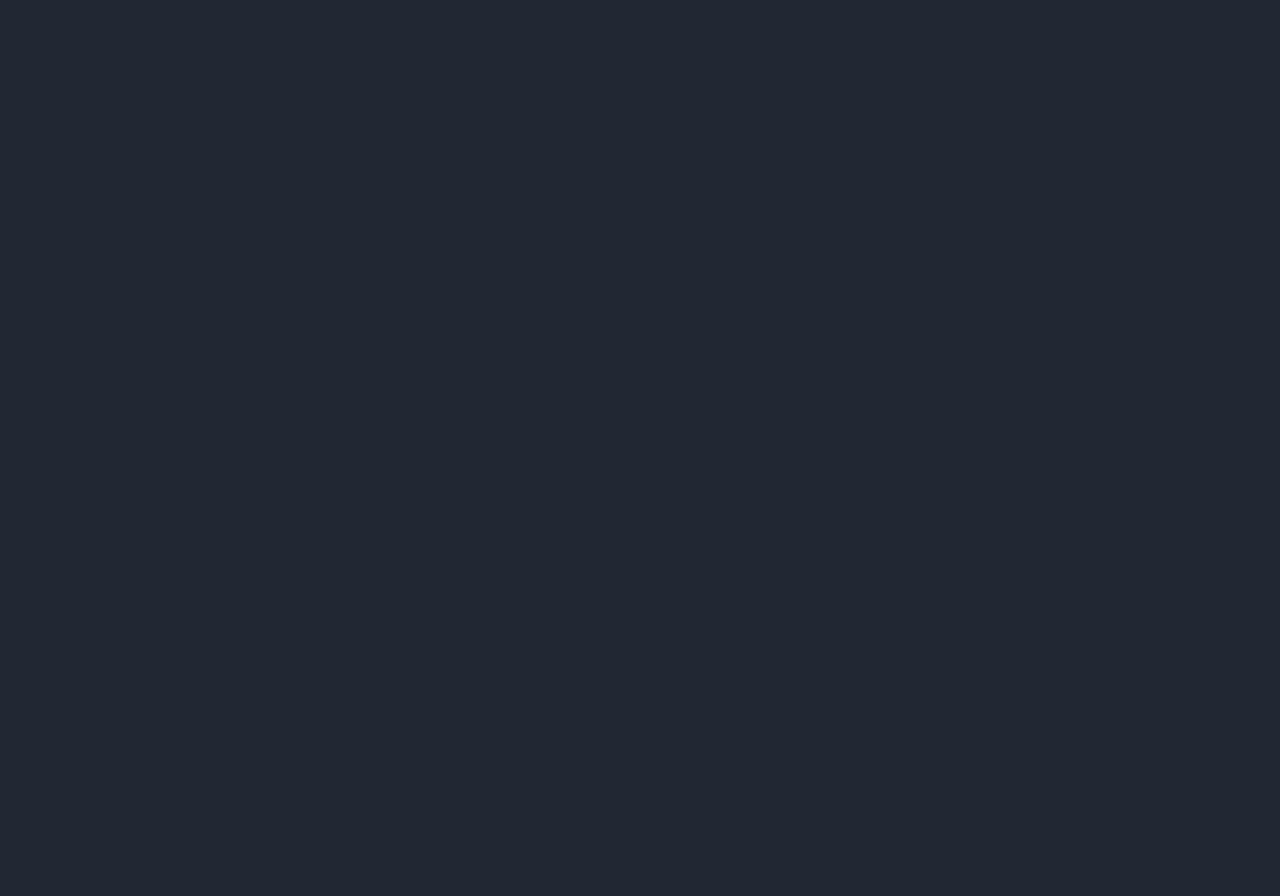
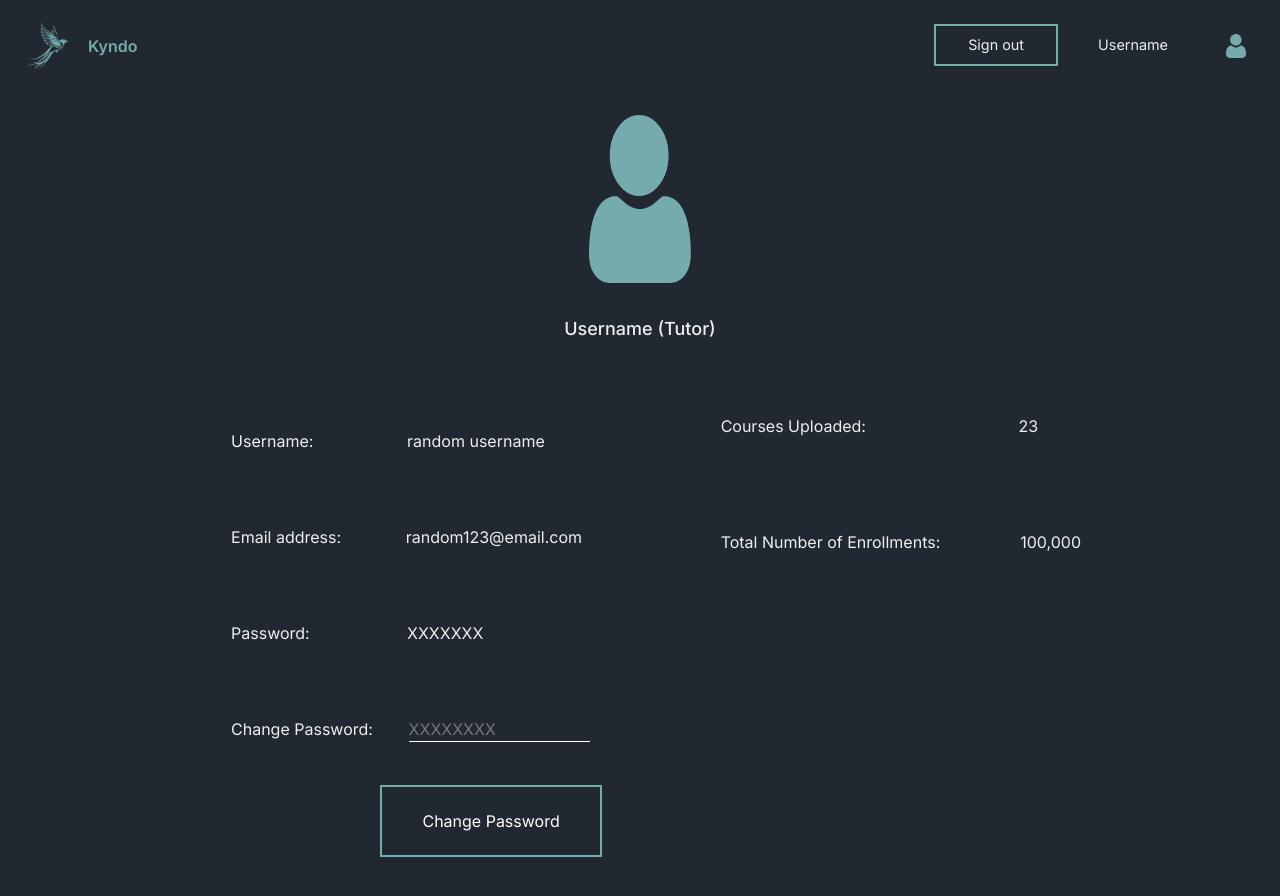
Before and after one commit to amit-vis/kyndo, a React (Create React App) app in the folder client/: page /tutor-profile in a window 1280 px wide. Before the commit this address had no page. Shown: the top 896 px of the page. Before the commit the page ends 800 px from the top, so only its background shows below. Built offline with nearby package versions, Linux system fonts and the light colour scheme.

Commit message:
last page added

```diff
--- a/client/src/App.js
+++ b/client/src/App.js
@@ -12,6 +12,7 @@ import UpdateCourse from './Components/UpdateCourse/UpdateCourse';
 import Courses from './Components/Courses/courses';
 import StudentProfile from './Components/StudentProfile/stupro';
 import CourseUploaded from './Components/CourseUploaded/courseuploaded';
+import TutorProfile from './Components/TutorProfile/tupro';
 
 function App() {
   return (
@@ -30,6 +31,7 @@ function App() {
           <Route path='/update-course' element={<UpdateCourse />} />
           <Route path='/student-profile' element={<StudentProfile />} />
           <Route path='/course-uploaded' element={<CourseUploaded />} />
+          <Route path='/tutor-profile' element={<TutorProfile />} />
         </Routes>
       </Router>
     </>
--- /dev/null
+++ b/client/src/Components/TutorProfile/tupro.css
@@ -0,0 +1,76 @@
+.tuprocontainer{
+    height: 120vh;
+    width:100%;
+    display: flex;
+    flex-direction: column;
+    align-items: center;
+}
+.tuproimg{
+    height: 17.5%;
+    width: 9.5%;
+    margin-top: 9%;
+}
+.tuproheading{
+    margin-top: 2.5%;
+    font-size: large;
+    font-weight: 500;
+}
+.tuproinfo{
+    height: 50%;
+    width: 90%;
+    margin-top: 4%;
+    display: flex;
+    gap: 0rem;
+}
+.tuproinfoleft,.tuproinforight{
+
+    width: 35%;
+    margin-left: 11%;
+}
+.kol{
+    height: 20%;
+
+    display: flex;
+    margin-left: 10%;
+    gap: 2rem;
+    align-items: center;
+}
+.tuprochangepassbutton{
+    background-color: transparent;
+    border-top: transparent;
+    border-left: transparent;
+    border-right: transparent;
+    border-bottom: 1.5px solid white;
+}
+.tuproactualname{
+    margin-left: 17%;
+}
+.tuproactualemail{
+    margin-left: 9%;
+}
+.tuproactualpass{
+    margin-left: 18%;
+}
+.tuprochangepassbutton{
+    width: 50%;
+    margin-left: 1%;
+}
+.changepassbutt{
+    background-color: transparent;
+    width: 55%;
+    border: 2px solid #76ABAE;
+    height: 15%;
+    margin-left: 47%;
+    margin-top: 2%;
+    color: white;
+}
+.del{
+    height: 20%;
+    width: 100%;
+    margin-top: 5%;
+    display: flex;
+    gap: 5rem;
+}
+.tuproactualcourse{
+    margin-left: 18%;
+}
--- /dev/null
+++ b/client/src/Components/TutorProfile/tupro.jsx
@@ -0,0 +1,50 @@
+import './tupro.css';
+import DashboardNavbar from '../DashboardNavbar';
+import user from '../../assets/user.png';
+
+
+const TutorProfile = ()=>{
+    return(
+        <>
+        <DashboardNavbar/>
+        <div className="tuprocontainer">
+            <img src={user} className='tuproimg' alt="" />
+            <div className="tuproheading">Username (Tutor)</div>
+            <div className="tuproinfo">
+                <div className="tuproinfoleft">
+                    <div className="kol">
+                        <div className="tuproname">Username:</div>
+                        <div className="tuproactualname">random username</div>
+                    </div>
+                    <div className="kol">
+                        <div className="tuproemail">Email address:</div>
+                        <div className="tuproactualemail">random123@email.com</div>
+                    </div>
+                    <div className="kol">
+                        <div className="tupropass">Password:</div>
+                        <div className="tuproactualpass">XXXXXXX</div>
+                    </div>
+                    <div className="kol">
+                        <div className="tuprochangepass">Change Password:</div>
+                        <input type="password" placeholder='XXXXXXXX' className='tuprochangepassbutton' />
+                    </div>
+                    <button className='changepassbutt'>Change Password</button>
+                </div>
+                <div className="tuproinforight">
+                    <div className="del">
+                        <div className="tuprocourseinfo">Courses Uploaded:</div>
+                        <div className="tuproactualcourse">23</div>
+                    </div>
+                    <div className="del">
+                        <div className="tuproenroll">Total Number of Enrollments:</div>
+                        <div className="tuproactualenroll">100,000</div>
+
+                    </div>
+                </div>
+            </div>
+        </div>
+        </>
+    )
+};
+
+export default TutorProfile;
```
